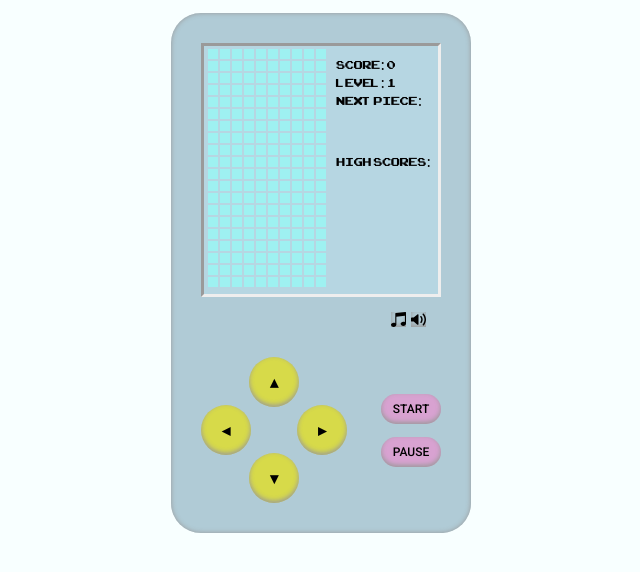
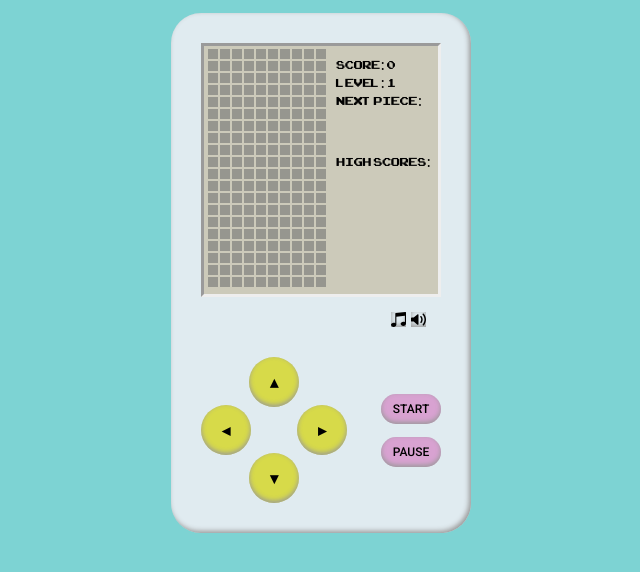
Before and after one commit to Steftones/Tetris, a plain HTML site: page index.html in a window 1280 px wide. Shown: the whole page, without its empty margins (319-959 px from the left). Drawn offline with Linux system fonts and the light colour scheme.

Commit message:
style and colour changes

```diff
--- a/js/index.js
+++ b/js/index.js
@@ -269,7 +269,7 @@ const pieces = {
     })
     for (let i = 1; i < arr.length; i++){
       for (let j = 0; j < arr[0].length; j++){
-        if (arr[i][j] === 8) nextPiece[i].children[j].style.backgroundColor = 'red'
+        if (arr[i][j] === 8) nextPiece[i].children[j].style.backgroundColor = 'black'
       }
     }
   },
@@ -528,9 +528,9 @@ function drawBoard(){
   for (let i = 3; i < board.length - 3; i++){
     for (let j = 3; j <= 12; j++){
       if (board[i][j] === 8 || board[i][j] === 1){
-        divs[i - 3].children[j - 3].style.backgroundColor = 'red'
+        divs[i - 3].children[j - 3].style.backgroundColor = 'black'
       } else if (board[i][j] === 0){
-        divs[i - 3].children[j - 3].style.backgroundColor = 'rgb(158, 241, 241)'
+        divs[i - 3].children[j - 3].style.backgroundColor = 'rgb(150, 150, 143)' // original: rgb(158, 241, 241), 'rgb(122, 122, 115)'
       }
     }
   }
--- a/style.css
+++ b/style.css
@@ -17,7 +17,7 @@
 body {
   display: flex;
   justify-content: center;
-  background-color: rgb(248, 255, 255);
+  background-color: rgb(125, 211, 211);
   color: black;
   font-family: 'arcadeclassicregular';
 }
@@ -27,19 +27,21 @@ body {
   min-width: 300px;
   display: inline-block;
   align-items: center;
-  background-color: rgb(176, 203, 214);
+  /* background-color: rgb(176, 203, 214); original */
+  background-color: rgb(224, 235, 240);
   margin: 5px;
   border: none;
   border-radius: 30px;
-  -webkit-box-shadow: inset 0px 0px 5px rgb(255, 255, 255);
-  -moz-box-shadow: inset 0px 0px 5px rgb(255, 255, 255);
-  box-shadow: inset 0px 0px 5px rgb(153, 153, 153);
+  -webkit-box-shadow: inset -3px -3px 5px rgb(255, 255, 255);
+  -moz-box-shadow: inset -3px -3px 5px rgb(255, 255, 255);
+  box-shadow: inset -2px -2px 5px rgb(153, 153, 153);
 }
 
 #board-container {
   display: flex;
   margin: 30px;
-  background-color: rgb(182, 214, 226);
+  /* background-color: rgb(182, 214, 226); original */
+  background-color: rgb(204, 202, 186);
   padding: 0px 4px 8px 4px;
   border-style: inset;
 }
@@ -71,10 +73,6 @@ body {
 #controls-container {
   display: flex;
 }
-
-/* .inputdiv2:active {
-  transform: translateY(2px);
-} */
 
 .next-piece-items {
   width: 8px;
```
